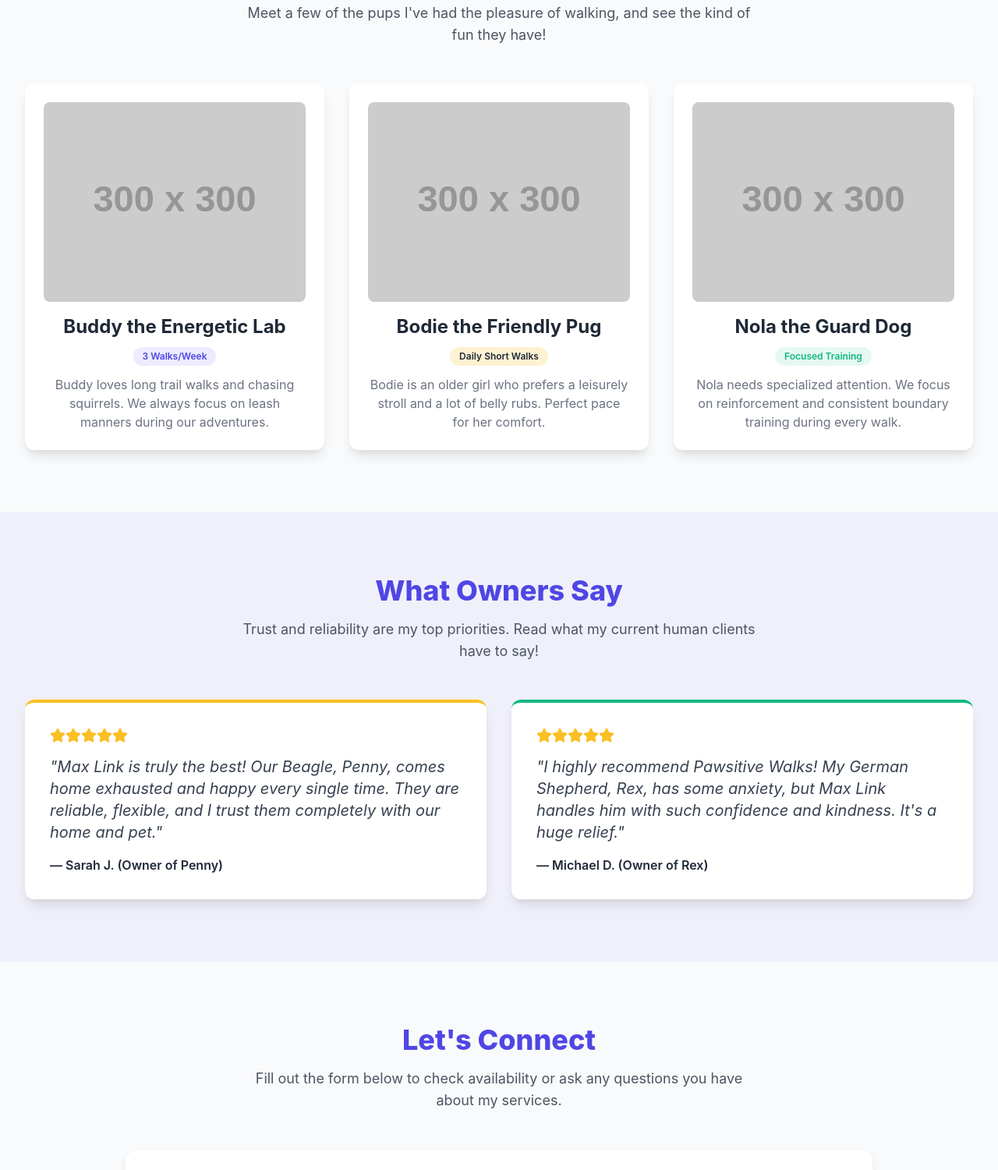
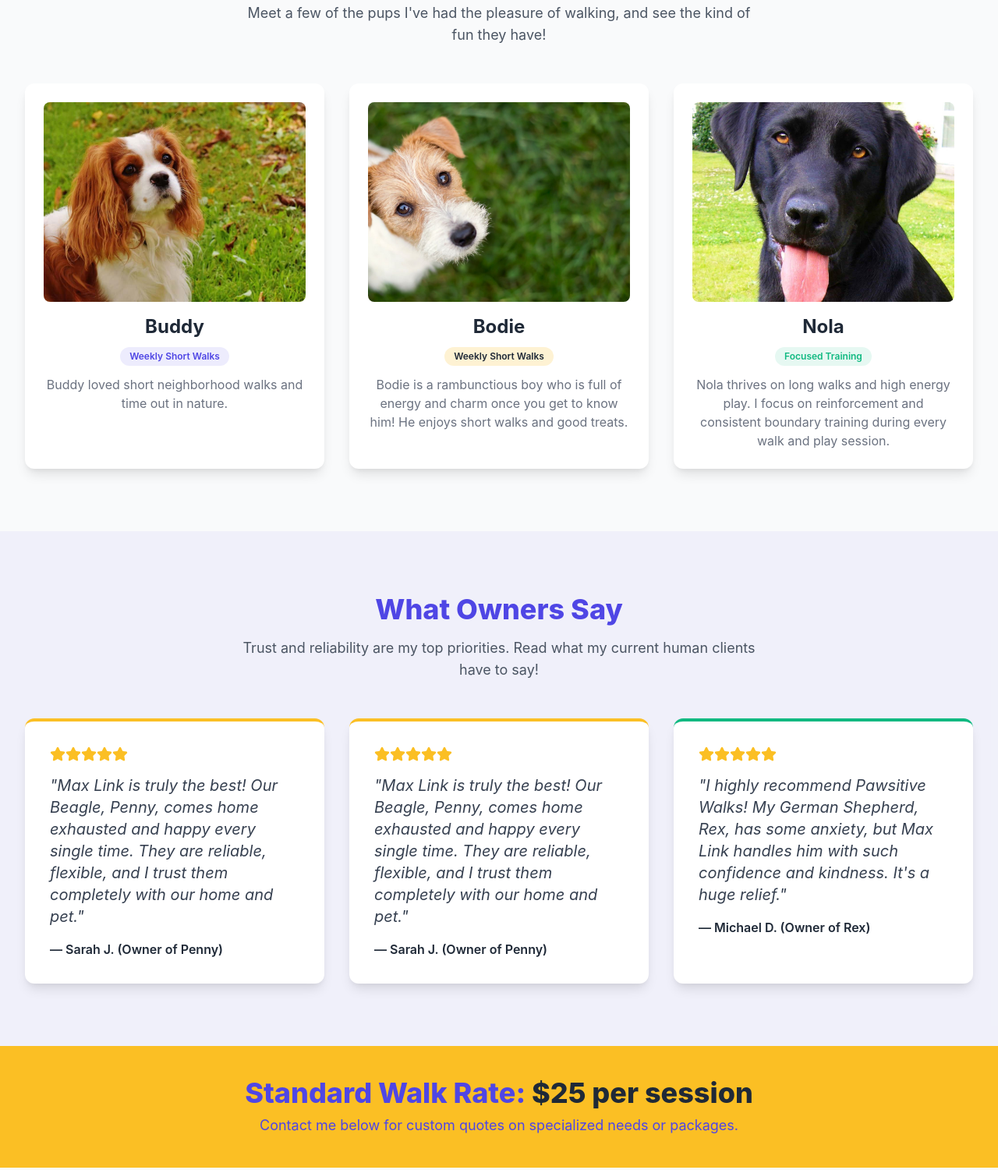
Before and after one commit to MaxDLink/pawsitive-walks, a website: page index.html in a window 1280 px wide. Shown: the part 717-2217 px from the top of the page at 78% size. Drawn offline with nearby package versions, Linux system fonts and the light colour scheme; placeholder pictures from the web are drawn by us.

Commit message:
reviews on one line, rate listed, dog test photos

```diff
--- a/index.html
+++ b/index.html
@@ -109,26 +109,29 @@
             <div class="grid grid-cols-1 md:grid-cols-3 gap-8">
                 <!-- Dog 1: Buddy -->
                 <div class="bg-white rounded-xl overflow-hidden card-shadow p-6 transition duration-300 hover:scale-[1.02]">
-                    <img src="https://placehold.co/300x300/e0f2fe/4F46E5?text=Buddy+(Lab)" onerror="this.onerror=null; this.src='https://placehold.co/300x300/e0f2fe/4F46E5?text=Buddy';" alt="Buddy the Labrador" class="w-full h-64 object-cover rounded-lg mb-4">
-                    <h3 class="text-2xl font-bold text-text-dark mb-2">Buddy the Energetic Lab</h3>
-                    <span class="inline-block bg-primary-blue/10 text-primary-blue text-xs font-semibold px-3 py-1 rounded-full">3 Walks/Week</span>
-                    <p class="text-gray-500 mt-3">Buddy loves long trail walks and chasing squirrels. We always focus on leash manners during our adventures.</p>
+                    <!-- Updated src to local image file -->
+                    <img src="buddy-test.jpg" alt="Buddy" class="w-full h-64 object-cover rounded-lg mb-4">
+                    <h3 class="text-2xl font-bold text-text-dark mb-2">Buddy</h3>
+                    <span class="inline-block bg-primary-blue/10 text-primary-blue text-xs font-semibold px-3 py-1 rounded-full">Weekly Short Walks</span>
+                    <p class="text-gray-500 mt-3">Buddy loved short neighborhood walks and time out in nature.</p>
                 </div>
 
                 <!-- Dog 2: Bodie -->
                 <div class="bg-white rounded-xl overflow-hidden card-shadow p-6 transition duration-300 hover:scale-[1.02]">
-                    <img src="https://placehold.co/300x300/fefce8/FBBF24?text=Bodie+(Pug)" onerror="this.onerror=null; this.src='https://placehold.co/300x300/fefce8/FBBF24?text=Bodie';" alt="Bodie the Pug" class="w-full h-64 object-cover rounded-lg mb-4">
-                    <h3 class="text-2xl font-bold text-text-dark mb-2">Bodie the Friendly Pug</h3>
-                    <span class="inline-block bg-secondary-yellow/20 text-text-dark text-xs font-semibold px-3 py-1 rounded-full">Daily Short Walks</span>
-                    <p class="text-gray-500 mt-3">Bodie is an older girl who prefers a leisurely stroll and a lot of belly rubs. Perfect pace for her comfort.</p>
+                    <!-- Updated src to local image file -->
+                    <img src="bodie-test.jpg" alt="Bodie" class="w-full h-64 object-cover rounded-lg mb-4">
+                    <h3 class="text-2xl font-bold text-text-dark mb-2">Bodie</h3>
+                    <span class="inline-block bg-secondary-yellow/20 text-text-dark text-xs font-semibold px-3 py-1 rounded-full">Weekly Short Walks</span>
+                    <p class="text-gray-500 mt-3">Bodie is a rambunctious boy who is full of energy and charm once you get to know him! He enjoys short walks and good treats.</p>
                 </div>
 
                 <!-- Dog 3: Nola -->
                 <div class="bg-white rounded-xl overflow-hidden card-shadow p-6 transition duration-300 hover:scale-[1.02]">
-                    <img src="https://placehold.co/300x300/d1fae5/10B981?text=Nola+(GSD)" onerror="this.onerror=null; this.src='https://placehold.co/300x300/d1fae5/10B981?text=Nola';" alt="Nola the German Shepherd" class="w-full h-64 object-cover rounded-lg mb-4">
-                    <h3 class="text-2xl font-bold text-text-dark mb-2">Nola the Guard Dog</h3>
+                    <!-- Updated src to local image file -->
+                    <img src="nola-test.jpg" alt="Nola" class="w-full h-64 object-cover rounded-lg mb-4">
+                    <h3 class="text-2xl font-bold text-text-dark mb-2">Nola</h3>
                     <span class="inline-block bg-accent-green/10 text-accent-green text-xs font-semibold px-3 py-1 rounded-full">Focused Training</span>
-                    <p class="text-gray-500 mt-3">Nola needs specialized attention. We focus on reinforcement and consistent boundary training during every walk.</p>
+                    <p class="text-gray-500 mt-3">Nola thrives on long walks and high energy play. I focus on reinforcement and consistent boundary training during every walk and play session.</p>
                 </div>
             </div>
         </div>
@@ -142,7 +145,7 @@
                 Trust and reliability are my top priorities. Read what my current human clients have to say!
             </p>
 
-            <div class="grid grid-cols-1 lg:grid-cols-2 gap-8">
+            <div class="grid grid-cols-1 lg:grid-cols-3 gap-8">
                 <!-- Review 1 -->
                 <div class="bg-white p-8 rounded-xl card-shadow border-t-4 border-secondary-yellow text-left">
                     <div class="flex text-secondary-yellow mb-4">
@@ -157,8 +160,22 @@
                     </blockquote>
                     <p class="mt-4 font-semibold text-text-dark">— Sarah J. (Owner of Penny)</p>
                 </div>
+                <!-- Review 2 -->
+                <div class="bg-white p-8 rounded-xl card-shadow border-t-4 border-secondary-yellow text-left">
+                    <div class="flex text-secondary-yellow mb-4">
+                        <i data-lucide="star" class="w-5 h-5 fill-secondary-yellow"></i>
+                        <i data-lucide="star" class="w-5 h-5 fill-secondary-yellow"></i>
+                        <i data-lucide="star" class="w-5 h-5 fill-secondary-yellow"></i>
+                        <i data-lucide="star" class="w-5 h-5 fill-secondary-yellow"></i>
+                        <i data-lucide="star" class="w-5 h-5 fill-secondary-yellow"></i>
+                    </div>
+                    <blockquote class="text-gray-700 italic text-xl">
+                        "Max Link is truly the best! Our Beagle, Penny, comes home exhausted and happy every single time. They are reliable, flexible, and I trust them completely with our home and pet."
+                    </blockquote>
+                    <p class="mt-4 font-semibold text-text-dark">— Sarah J. (Owner of Penny)</p>
+                </div>
 
-                <!-- Review 2 -->
+                <!-- Review 3 -->
                 <div class="bg-white p-8 rounded-xl card-shadow border-t-4 border-accent-green text-left">
                     <div class="flex text-secondary-yellow mb-4">
                         <i data-lucide="star" class="w-5 h-5 fill-secondary-yellow"></i>
@@ -175,6 +192,19 @@
             </div>
         </div>
     </section>
+
+    <!-- NEW PRICING BANNER -->
+    <div class="bg-secondary-yellow py-10">
+        <div class="max-w-5xl mx-auto px-4 sm:px-6 lg:px-8 text-center">
+            <p class="text-3xl sm:text-4xl font-extrabold text-primary-blue">
+                Standard Walk Rate: <span class="text-text-dark">$25 per session</span>
+            </p>
+            <p class="text-lg text-primary-blue mt-2">
+                Contact me below for custom quotes on specialized needs or packages.
+            </p>
+        </div>
+    </div>
+    <!-- END NEW PRICING BANNER -->
 
     <!-- 4. Contact Card Section -->
     <section id="contact" class="py-20">
@@ -205,7 +235,7 @@
                         </div>
                         <div>
                             <label for="message" class="block text-sm font-medium text-gray-700 mb-1">Your Dog's Name & Walk Needs</label>
-                            <textarea id="message" name="message" rows="4" required class="w-full px-4 py-3 border border-gray-300 rounded-lg focus:ring-primary-blue transition duration-150" placeholder="My dog's name is Buddy (a Beagle). We need walks every Mon, Wed, Fri afternoon."></textarea>
+                            <textarea id="message" name="message" rows="4" required class="w-full px-4 py-3 border border-gray-300 rounded-lg focus:ring-primary-blue transition duration-150" placeholder="My dog's name is Buddy. We need walks every Mon, Wed, Fri afternoon."></textarea>
                         </div>
                         <button type="submit" class="w-full flex items-center justify-center px-6 py-3 border border-transparent text-base font-bold rounded-lg text-white bg-primary-blue hover:bg-indigo-700 transition duration-300 ease-in-out card-shadow">
                             Send Request
```
Also changed, not shown: bodie-test.jpg (added), buddy-test.jpg (added), nola-test.jpg (added), 1 other file.
